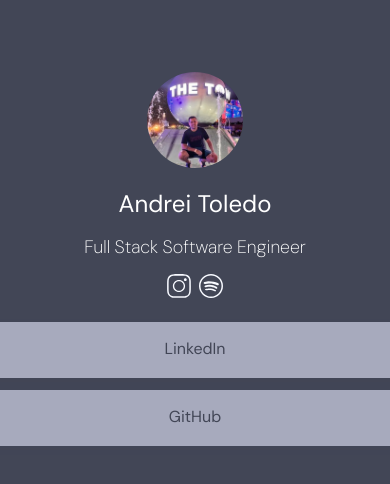
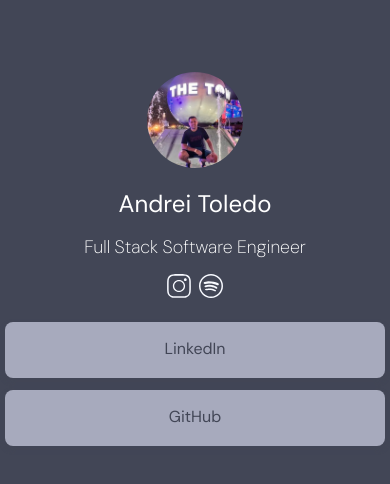
Before and after one commit to andrei1110/react-link-list, a React (Create React App) app: page / in a window 390 px wide. Shown: the top 484 px of the page. Built offline with nearby package versions, Linux system fonts and the light colour scheme; the HTML template or start-up script is replaced by a standard one.

Commit message:
Code cleaned, changed header color (ios) and fix buttons on mobile
Code cleaned, changed header color (ios) and fix buttons on mobile

```diff
--- a/public/index.html
+++ b/public/index.html
@@ -21,41 +21,18 @@
     <link rel="icon" type="image/png" sizes="32x32" href="%PUBLIC_URL%/favicon-32x32.png">
     <link rel="icon" type="image/png" sizes="96x96" href="%PUBLIC_URL%/favicon-96x96.png">
     <link rel="icon" type="image/png" sizes="16x16" href="%PUBLIC_URL%/favicon-16x16.png">
-    <meta name="msapplication-TileColor" content="#ffffff">
+    <meta name="msapplication-TileColor" content="#424656">
     <meta name="msapplication-TileImage" content="/ms-icon-144x144.png">
-    <meta name="theme-color" content="#ffffff">
-    <!--
-      manifest.json provides metadata used when your web app is installed on a
-      user's mobile device or desktop. See https://developers.google.com/web/fundamentals/web-app-manifest/
-    -->
+    <meta name="theme-color" content="#424656">
     <link rel="manifest" href="%PUBLIC_URL%/manifest.json" />
     <link rel="preconnect" href="https://fonts.googleapis.com">
     <link rel="preconnect" href="https://fonts.gstatic.com" crossorigin>
     <link href="https://fonts.googleapis.com/css2?family=DM+Sans:opsz,wght@9..40,200&display=swap" rel="stylesheet">
     <link href="https://fonts.googleapis.com/css2?family=DM+Sans:opsz,wght@9..40,200;9..40,400&display=swap" rel="stylesheet">
-    <!--
-      Notice the use of %PUBLIC_URL% in the tags above.
-      It will be replaced with the URL of the `public` folder during the build.
-      Only files inside the `public` folder can be referenced from the HTML.
-
-      Unlike "/favicon.ico" or "favicon.ico", "%PUBLIC_URL%/favicon.ico" will
-      work correctly both with client-side routing and a non-root public URL.
-      Learn how to configure a non-root public URL by running `npm run build`.
-    -->
     <title>Andrei Toledo</title>
   </head>
   <body>
     <noscript>You need to enable JavaScript to run this app.</noscript>
     <div id="root"></div>
-    <!--
-      This HTML file is a template.
-      If you open it directly in the browser, you will see an empty page.
-
-      You can add webfonts, meta tags, or analytics to this file.
-      The build step will place the bundled scripts into the <body> tag.
-
-      To begin the development, run `npm start` or `yarn start`.
-      To create a production bundle, use `npm run build` or `yarn build`.
-    -->
   </body>
 </html>
--- a/src/components/Link/styles.tsx
+++ b/src/components/Link/styles.tsx
@@ -23,6 +23,13 @@ export const LinkBox = styled.a`
         height: 42px;
         font-size: 17px;
     }
+    @media(max-width: 768px) {
+        width: 440px;
+        &:hover {
+            width: 444px;
+            height: 42px;
+        }
+    }
     @media(max-width: 501px) {
         width: 95%;
         &:hover {
@@ -30,11 +37,4 @@ export const LinkBox = styled.a`
             height: 42px;
         }
     }
-    @media(max-width: 768px) {
-        width: 440px;
-        &:hover {
-            width: 344px;
-            height: 42px;
-        }
-    }
 `;
--- a/src/components/LinkList/LinkList.tsx
+++ b/src/components/LinkList/LinkList.tsx
@@ -4,8 +4,8 @@ import { Container } from './styles';
 
 const LinkList:React.FC = () => {
     const myLinks:Array<ILink> = [
-        { name: "LinkedIn", title: "LinkedIn", href: "https://linkedin.com/in/andreitoledo", target:"_blank" },
-        { name: "GitHub", title: "GitHub", href: "https://github.com/andrei1110", target:"_blank" }
+        { name: "LinkedIn", title: "LinkedIn", href: "https://linkedin.com/in/andreitoledo", target:"" },
+        { name: "GitHub", title: "GitHub", href: "https://github.com/andrei1110", target:"" }
     ];
 
     return (
--- a/src/pages/HomePage/styles.tsx
+++ b/src/pages/HomePage/styles.tsx
@@ -19,7 +19,6 @@ export const CentralBox = styled.div`
     text-align: center;
     color: white;
     min-height: 248px;
-    // border-radius: 4px;
     padding: 24px;
     @media(max-width: 501px) {
         padding: 24px 0 0 0;
```
